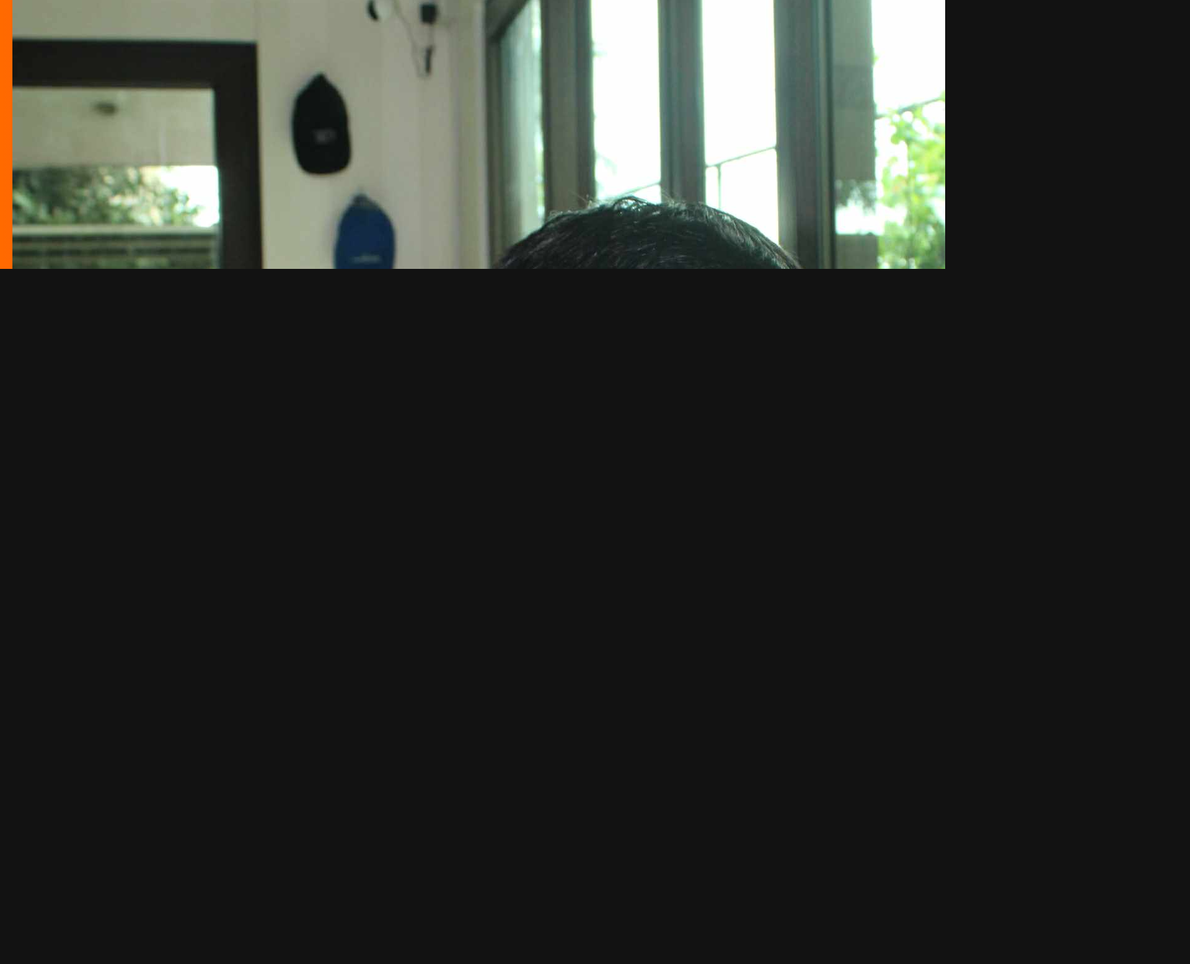
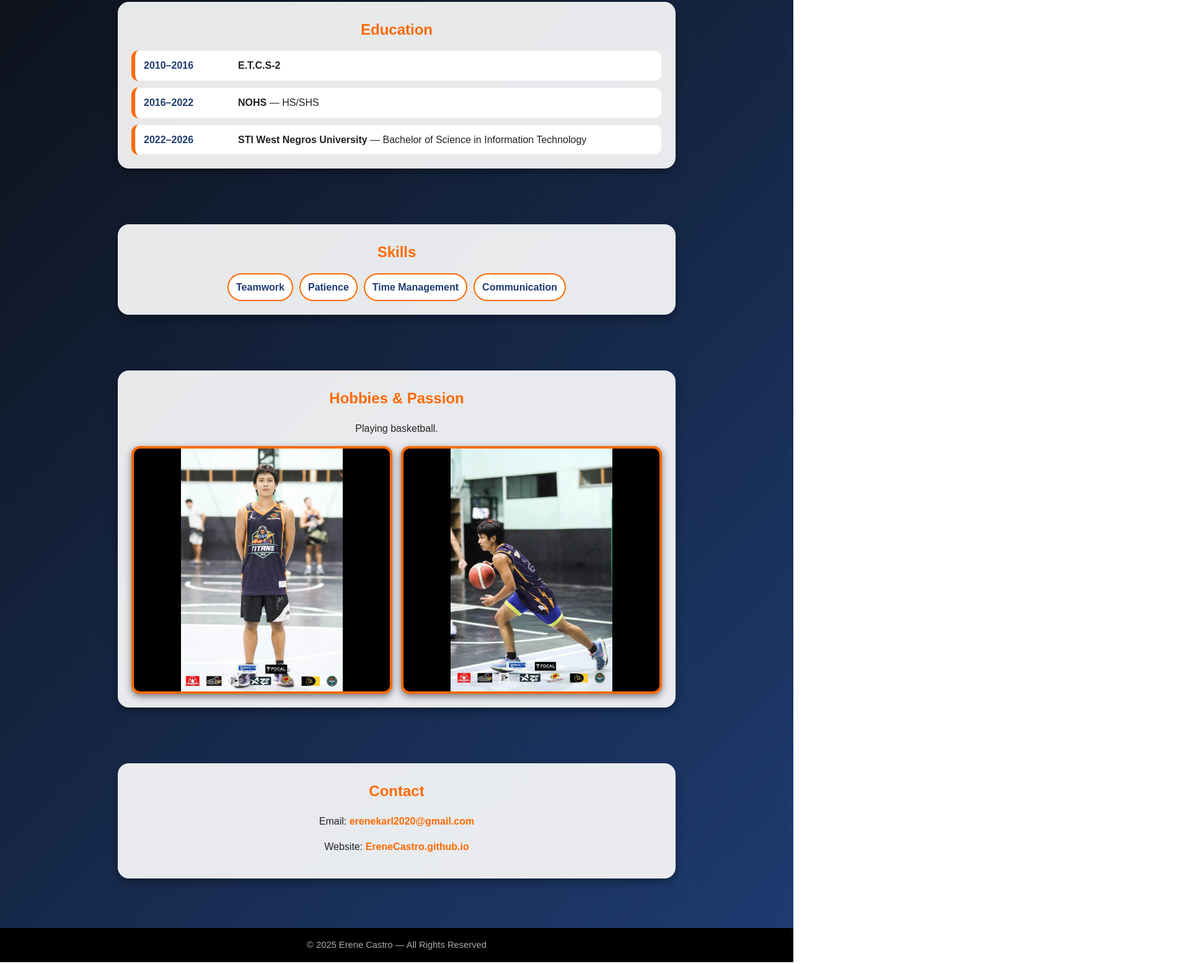
Before and after one commit to EreneCastro/ereneCastrooo, a plain HTML site: page index.html in a window 1280 px wide. Shown: the part 583-2139 px from the top of the page at 62% size, 1920 px wide, since content can reach past the window. Drawn offline with Linux system fonts and the light colour scheme.

Commit message:
Update index.html

```diff
--- a/index.html
+++ b/index.html
@@ -1,139 +1,173 @@
 <!DOCTYPE html>
 <html lang="en">
 <head>
-  <meta charset="UTF-8">
-  <meta name="viewport" content="width=device-width, initial-scale=1.0">
-  <title>Erene Castro Portfolio</title>
+  <meta charset="UTF-8" />
+  <meta name="viewport" content="width=device-width, initial-scale=1.0"/>
+  <title>Erene Castro - Portfolio</title>
   <style>
-    body {
-      font-family: Arial, sans-serif;
-      margin: 0;
-      padding: 0;
-      background: #121212;
-      color: #fff;
-      line-height: 1.6;
+    :root{
+      --grad1:#0a0a0a;   /* near black */
+      --grad2:#1e3c72;   /* deep navy */
+      --accent:#ff6a00;  /* strong orange */
+      --card: rgba(255,255,255,.9);
     }
-
-    header {
-      background: linear-gradient(90deg, #ff6a00, #ee0979);
-      padding: 20px;
-      text-align: center;
-      color: white;
+    *{box-sizing:border-box}
+    body{
+      margin:0;
+      font-family: Arial, Helvetica, sans-serif;
+      background: linear-gradient(135deg, var(--grad1), var(--grad2));
+      color:#eaeaea; /* lighter text on dark bg */
+      text-align:center;
+      line-height:1.6;
     }
-
-    header h1 {
-      margin: 0;
-      font-size: 2.5rem;
+    header{
+      padding:32px 20px;
+      background: rgba(255,255,255,.08);
+      border-bottom:3px solid #ff6a00; /* orange underline */
     }
-
-    header p {
-      margin: 5px 0 0;
-      font-size: 1.2rem;
+    header img{
+      width:140px;height:140px;border-radius:50%;
+      border:4px solid #ff6a00;object-fit:cover;
+      box-shadow:0 4px 12px rgba(0,0,0,.6)
     }
-
-    nav {
-      display: flex;
-      justify-content: center;
-      background: #222;
-      padding: 10px;
+    h1{margin:10px 0 4px;font-size:2.2rem;color:#ff6a00;} /* strong orange */
+    .subtitle{margin:0;color:#ccc}
+    section{padding:34px 18px}
+    .card{
+      background:var(--card);
+      max-width:900px;margin:0 auto 22px;
+      padding:22px;border-radius:18px;
+      box-shadow:0 6px 14px rgba(0,0,0,.35);
+      text-align:left;
+      color:#222; /* dark text inside cards */
     }
-
-    nav a {
-      color: white;
-      text-decoration: none;
-      margin: 0 15px;
-      font-weight: bold;
-      transition: color 0.3s ease;
+    .card h2{
+      margin:4px 0 14px;
+      color:var(--accent);   /* orange titles */
+      text-align:center;
     }
-
-    nav a:hover {
-      color: #ff6a00;
+    .list{
+      list-style:none;margin:0;padding:0;
     }
-
-    section {
-      padding: 40px 20px;
-      max-width: 1000px;
-      margin: auto;
+    .list li{
+      padding:10px 14px;margin:6px 0;
+      background:#1e3c72;color:#fff;border-radius:10px;
     }
-
-    section h2 {
-      text-align: center;
-      margin-bottom: 20px;
-      color: #ff6a00;
+    .badges{
+      display:flex;flex-wrap:wrap;gap:10px;justify-content:center;
     }
-
-    .gallery {
-      display: grid;
-      grid-template-columns: repeat(auto-fit, minmax(280px, 1fr));
-      gap: 20px;
+    .badge{
+      background:#fff;border:2px solid var(--accent);color:#1e3c72;
+      padding:8px 12px;border-radius:999px;font-weight:600;
     }
-
-    .gallery img {
-      width: 100%;
-      height: auto;
-      max-height: 400px;
-      object-fit: contain; /* show full picture */
-      border-radius: 14px;
-      border: 4px solid #ff6a00;
-      box-shadow: 0 4px 12px rgba(0, 0, 0, .5);
-      background: #000; /* black frame if space */
+    .edu{
+      display:grid;gap:10px;
     }
-
-    footer {
-      text-align: center;
-      padding: 20px;
-      background: #222;
-      margin-top: 40px;
-      color: #aaa;
+    .edu-item{
+      display:flex;gap:12px;align-items:flex-start;
+      background:#fff;border-left:6px solid var(--accent);
+      border-radius:12px;padding:12px 14px;
+      box-shadow: inset 0 0 0 1px rgba(0,0,0,.08);
+    }
+    .edu-years{min-width:140px;font-weight:700;color:#1e3c72}
+    .gallery{
+      display:grid;grid-template-columns:repeat(auto-fit,minmax(220px,1fr));
+      gap:14px;margin-top:10px;
+    }
+    .gallery img{
+      width:100%;
+      height:auto;              /* keep proportions */
+      max-height:400px;         /* optional: limit tall images */
+      object-fit:contain;       /* show full picture */
+      border-radius:14px;
+      border:4px solid #ff6a00;
+      box-shadow:0 4px 12px rgba(0,0,0,.5);
+      background:#000;          /* fills empty space with black */
+    }
+    .contact a{color:var(--accent);text-decoration:none;font-weight:700}
+    .contact a:hover{text-decoration:underline}
+    footer{
+      background:#000;color:#aaa;padding:16px;margin-top:24px;
+      font-size:.92rem;
+    }
+    @media (max-width:520px){
+      header img{width:120px;height:120px}
+      .edu-years{min-width:110px}
+      .gallery img{max-height:260px}
     }
   </style>
 </head>
 <body>
+
 <header>
   <img src="e8bd3f19-a035-4967-91b3-ea84627df8a9.jpg" alt="Erene Castro portrait">
   <h1>Erene Castro</h1>
-    <p>Welcome to My Portfolio</p>
+  <p class="subtitle">Welcome to my personal portfolio!</p>
 </header>
 
-  <nav>
-    <a href="#about">About Me</a>
-    <a href="#education">Education</a>
-    <a href="#skills">Skills</a>
-    <a href="#hobbies">Hobbies & Passion</a>
-    <a href="#contact">Contact</a>
-  </nav>
-
 <section id="about">
+  <div class="card">
     <h2>About Me</h2>
-    <p>Hello! I’m Erene Castro, passionate about technology, sports, and creativity. This is my personal portfolio where I share my journey, education, and hobbies.</p>
+    <p style="text-align:center;max-width:760px;margin:0 auto;">
+      Hi! I’m Erene Castro IT student have passion to enjoys learning new skills determination to finish the task have a good communication, always positive and believe.
+    </p>
+  </div>
 </section>
 
 <section id="education">
+  <div class="card">
     <h2>Education</h2>
-    <p>Currently pursuing my studies in Information Technology and continuously learning new skills to improve my knowledge in web development and design.</p>
+    <div class="edu">
+      <div class="edu-item">
+        <div class="edu-years">2010–2016</div>
+        <div class="edu-detail"><strong>E.T.C.S-2</strong></div>
+      </div>
+      <div class="edu-item">
+        <div class="edu-years">2016–2022</div>
+        <div class="edu-detail"><strong>NOHS</strong> — HS/SHS</div>
+      </div>
+      <div class="edu-item">
+        <div class="edu-years">2022–2026</div>
+        <div class="edu-detail"><strong>STI West Negros University</strong> — Bachelor of Science in Information Technology</div>
+      </div>
+    </div>
+  </div>
 </section>
 
 <section id="skills">
+  <div class="card">
     <h2>Skills</h2>
-    <p>Web Design, HTML, CSS, Creativity, Team Collaboration, and Passion for Sports.</p>
+    <div class="badges">
+      <span class="badge">Teamwork</span>
+      <span class="badge">Patience</span>
+      <span class="badge">Time Management</span>
+      <span class="badge">Communication</span>
+    </div>
+  </div>
 </section>
 
 <section id="hobbies">
-    <h2>Hobbies & Passion</h2>
+  <div class="card">
+    <h2>Hobbies &amp; Passion</h2>
+    <p style="text-align:center;">Playing basketball.</p>
     <div class="gallery">
-      <img src="capturebb2.jpg" alt="Basketball portrait">
-      <img src="capturebb3.jpg" alt="Basketball team group photo">
+      <img src="Capturebb2.jpg" alt="Basketball portrait">
+      <img src="Capturebb3.jpg" alt="Basketball team group photo">
+    </div>
   </div>
 </section>
 
 <section id="contact">
+  <div class="card contact" style="text-align:center;">
     <h2>Contact</h2>
-    <p>Email: erenecastro@example.com</p>
-    <p>Phone: +63 912 345 6789</p>
+    <p>Email: <a href="mailto:erenekarl2020@gmail.com">erenekarl2020@gmail.com</a></p>
+    <p>Website: <a href="https://EreneCastro.github.io" target="_blank" rel="noopener">EreneCastro.github.io</a></p>
+  </div>
 </section>
 
 <footer>
-    <p>&copy; 2025 Erene Castro. All Rights Reserved.</p>
+  &copy; 2025 Erene Castro — All Rights Reserved
 </footer>
+
 </body>
 </html>
```
Lines whose indentation alone changed are shown as unchanged.
